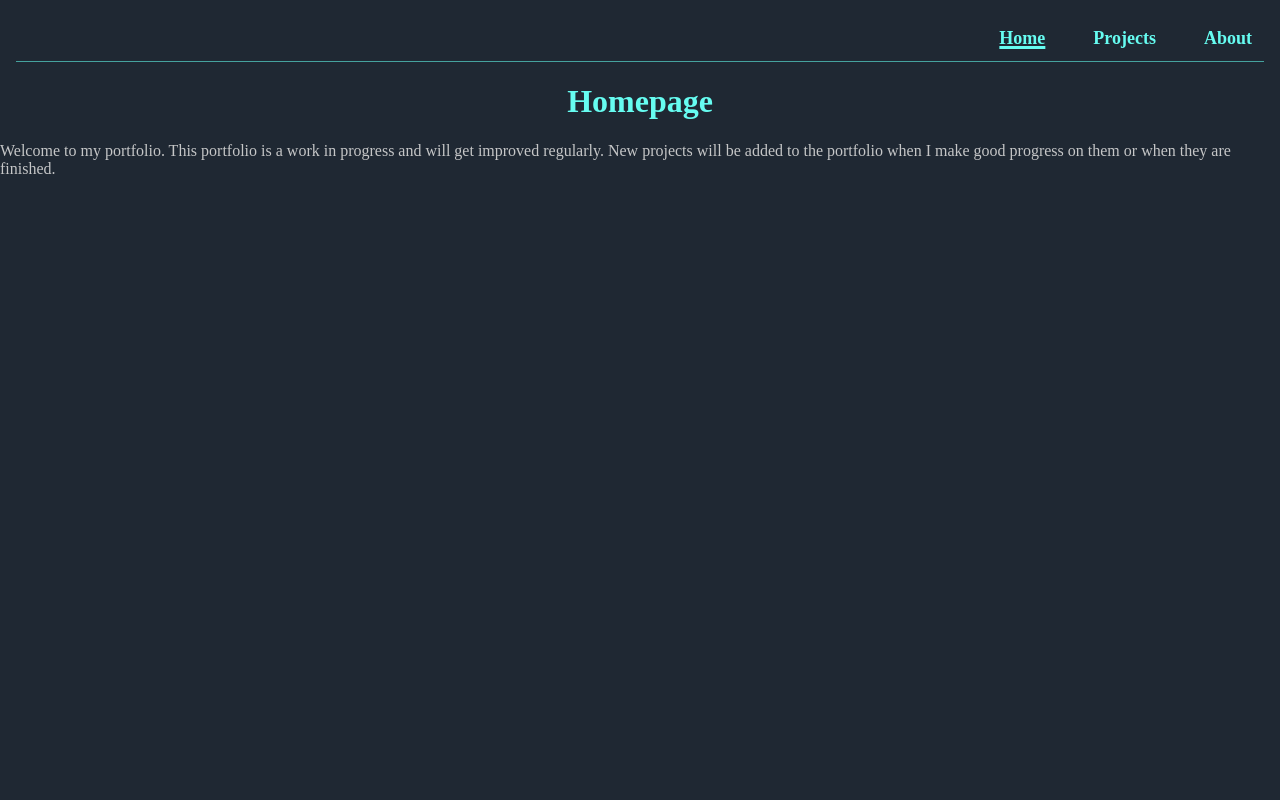
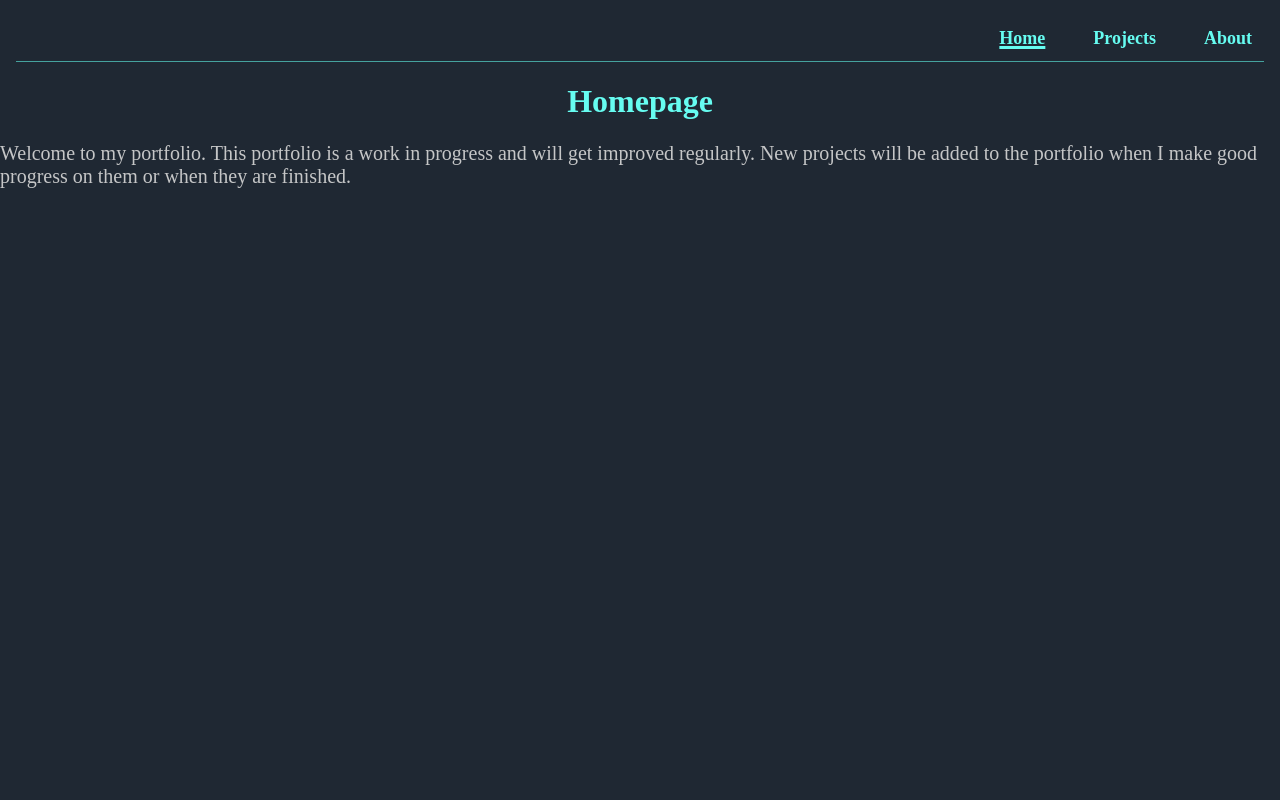
Before and after one commit to Mathiasdrd/portfolio, a React (Create React App) app: page / in a window 1280 px wide. Shown: the top 800 px of the page. Built offline with nearby package versions, Linux system fonts and the light colour scheme.

Commit message:
homepage changes

```diff
--- a/src/index.css
+++ b/src/index.css
@@ -151,3 +151,8 @@ a.active {
 .socials > * {
     margin-right: 0.5em;
 }
+
+.homepage-intro {
+    font-size: 20px;
+    margin: auto;
+}
--- a/src/pages/Home.js
+++ b/src/pages/Home.js
@@ -6,7 +6,7 @@ export default function Home() {
             <h1>Homepage</h1>
 
             <div>
-                <p>
+                <p className='homepage-intro'>
                     Welcome to my portfolio. This portfolio is a work in progress and will get improved regularly.
                     New projects will be added to the portfolio when I make good progress on them or when they are finished.
                 </p>
```
